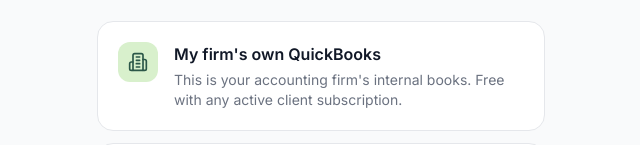
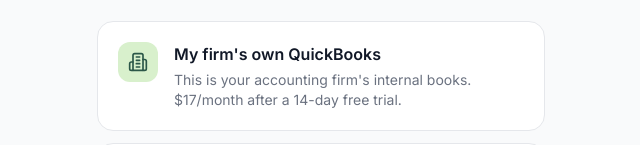
Before and after one commit to helderaas/allocate, a Next.js app: page /connect-type in a window 1280 px wide. Shown: the part 303-448 px from the top of the page, without its empty margins (319-959 px from the left). Built offline with nearby package versions, Linux system fonts and the light colour scheme.

Commit message:
fix: update firm company description — no longer free

```diff
--- a/src/app/connect-type/page.tsx
+++ b/src/app/connect-type/page.tsx
@@ -73,7 +73,7 @@ function ConnectTypeContent() {
               </div>
               <div>
                 <p className="font-semibold text-gray-900 mb-1">My firm's own QuickBooks</p>
-                <p className="text-sm text-gray-500">This is your accounting firm's internal books. Free with any active client subscription.</p>
+                <p className="text-sm text-gray-500">This is your accounting firm's internal books. $17/month after a 14-day free trial.</p>
               </div>
             </div>
           </button>
```
